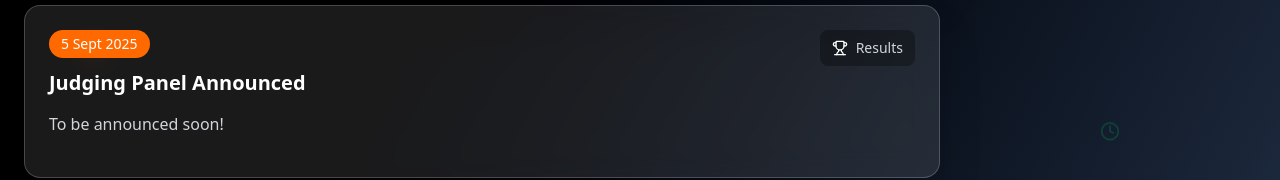
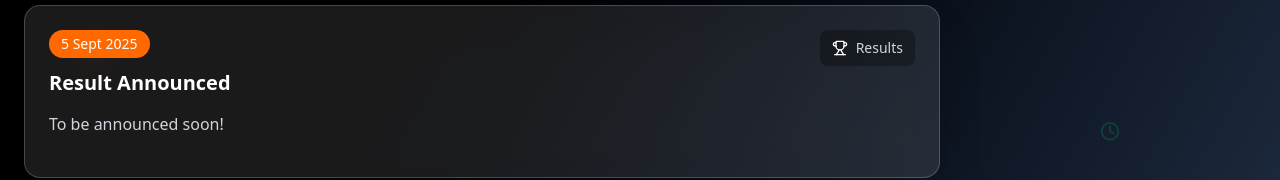
Before and after one commit to ayushsaini7717/SIHWebsite, a React (Vite) app: page /info in a window 1280 px wide. Shown: the part 2052-2232 px from the top of the page. Built offline with nearby package versions, Linux system fonts and the light colour scheme.

Commit message:
updated Result pannel

```diff
--- a/src/components/Dashboard.jsx
+++ b/src/components/Dashboard.jsx
@@ -52,7 +52,7 @@ const noticesData = [
 
   {
     id: 5,
-    title: "Judging Panel Announced",
+    title: "Result Announced",
     date: "2025-09-05",
     type: "Results",
     isPinned: false,
```
